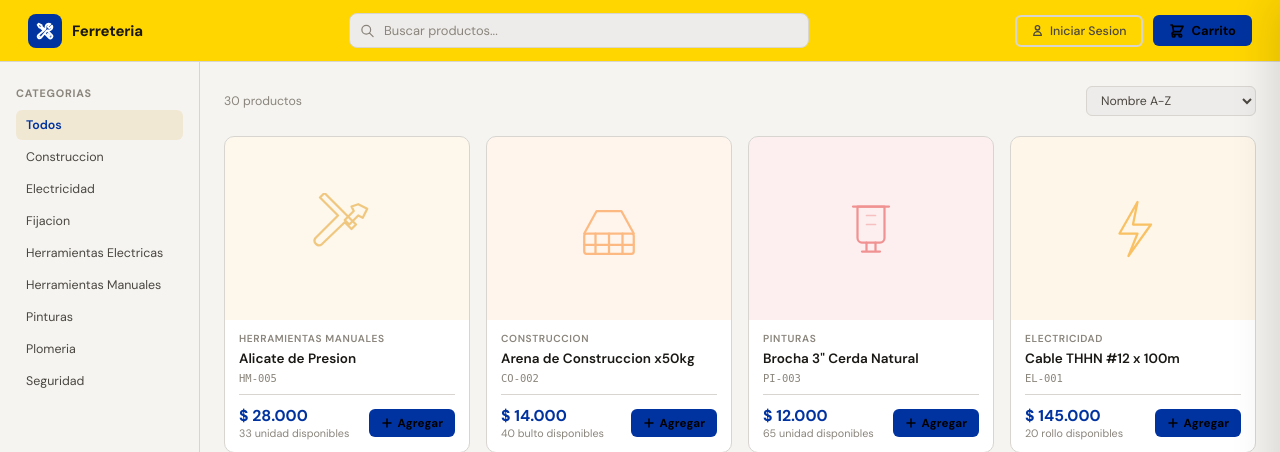
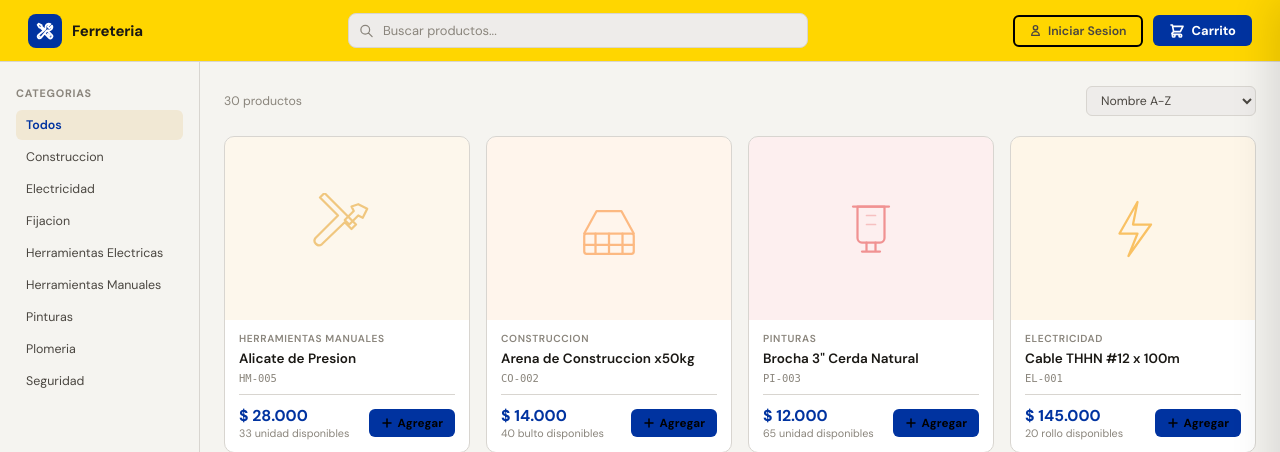
Before and after one commit to Mrr-kat/babs, a Flask app: page / in a window 1280 px wide. Shown: the top 452 px of the page. Run offline with Flask 3, Linux system fonts and the light colour scheme; data comes from the database, SQL or seed files in the repository.

Commit message:
Update carrito.html

```diff
--- a/templates/carrito.html
+++ b/templates/carrito.html
@@ -98,12 +98,12 @@
     .btn-login {
       display: flex; align-items: center; gap: 6px;
       background: transparent;
-      border: 2px solid var(--border);
+      border: 2px solid #000;
       border-radius: var(--radius-sm);
       color: var(--text-2);
       font-family: var(--font);
       font-size: 0.82rem;
-      font-weight: 500;
+      font-weight: 600;
       padding: 6px 14px;
       cursor: pointer;
       transition: all 0.15s;
@@ -132,7 +132,7 @@
       background: var(--accent);
       border: none;
       border-radius: var(--radius-sm);
-      color: #000;
+      color: #fff;
       font-family: var(--font);
       font-size: 0.86rem;
       font-weight: 700;
```
